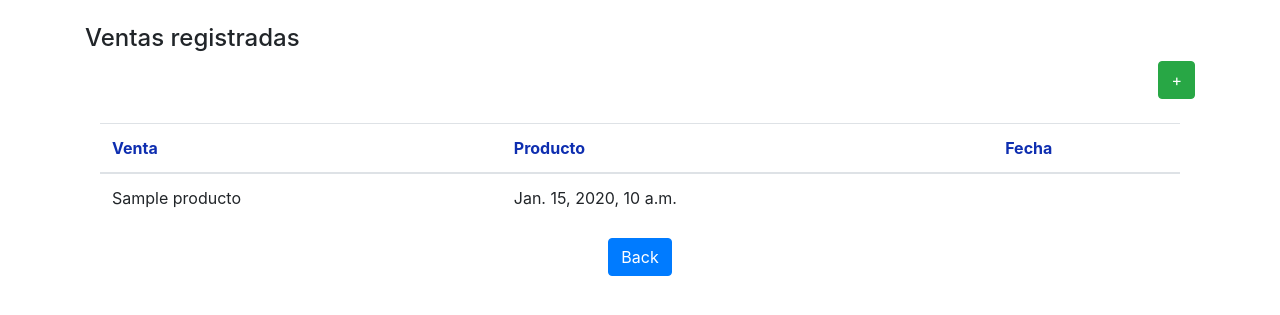
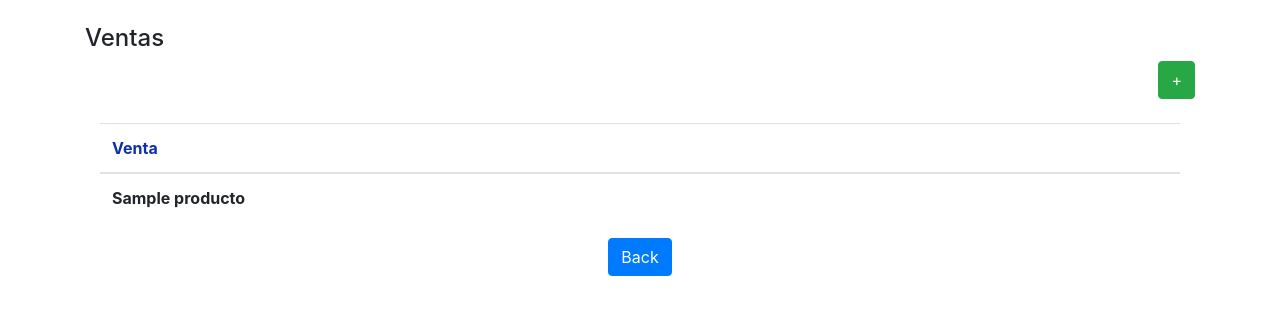
Before and after one commit to Lala341/IoTransit, a Django app: template productos/templates/Venta/ventas.html in a window 1280 px wide. Shown: the part 111-426 px from the top of the page. Run offline with Django 3.2, Linux system fonts and the light colour scheme; the template is opened without the code that fills it: most values are stand-ins (such as "Sample title", 1, 10 or a date in 2020); lists and menus that the app fills with data are empty; some libraries are stand-ins or nearby versions.

Commit message:
corecciones fecha

```diff
--- a/productos/forms.py
+++ b/productos/forms.py
@@ -32,9 +32,7 @@ class VentaForm(forms.ModelForm):
         model = Venta
         fields = [
             'producto',
-            #'dateTime',
         ]
         labels = {
-            'producto' : 'Producto',
-            #'dateTime' : 'Date Time',
+            'producto': 'Producto',
         }
--- a/productos/models.py
+++ b/productos/models.py
@@ -1,8 +1,6 @@
 from django.db import models
 
 # Create your models here.
-
-
 
 class Producto(models.Model):
     nombre = models.CharField(max_length=100, default='DEFAULT VALUE')
@@ -16,7 +14,6 @@ class Producto(models.Model):
 
 class Venta(models.Model):
     producto = models.ForeignKey(Producto, on_delete=models.CASCADE)
-    dateTime = models.DateTimeField(auto_now_add=True)
 
     def __str__(self):
         return 'La venta fue con el producto: $'.format(self.producto)
--- a/productos/templates/Venta/ventas.html
+++ b/productos/templates/Venta/ventas.html
@@ -4,7 +4,7 @@
 <div class="content">
     <div class="">
         <div class="page-header-title">
-            <h4 class="page-title">Ventas registradas</h4>
+            <h4 class="page-title">Ventas</h4>
             <div style="text-align:right;">
                 <button type="button" class="btn btn-success waves-effect waves-light"
                         onClick=" window.location.href='/ventacreate' " style="text-align:center;">+
@@ -21,20 +21,18 @@
 
             <div class="panel panel-default">
                 <div class="panel-body">
+
                     <table class="table table-hover">
                         <thead>
                         <tr style="color:#0E2EB0">
-                            <th font color="red">Venta</th>
-                            <th>Producto</th>
-                            <th>Fecha</th>
+                            <th>Venta</th>
                         </tr>
                         </thead>
                         <tbody>
 
                         {% for venta in venta_list %}
                         <tr>
-                            <td>{{ venta.producto.nombre }}</td>
-                            <td>{{ venta.dateTime }}</td>
+                            <th>{{ venta.producto.nombre }}</th>
                         </tr>
                         {% endfor %}
 
@@ -53,5 +51,4 @@
         </div>
     </div>
 </div>
-
 {% endblock %}
--- a/productos/views.py
+++ b/productos/views.py
@@ -53,7 +53,7 @@ def ProductoUpdate(request,pk):
     return render(request, 'Producto/productoUpdate.html', context)
 
 def VentaList(request):
-    queryset = Venta.objects.all().order_by('-dateTime')[:10]
+    queryset = Venta.objects.all()
     context = {
         'venta_list': queryset
     }
```
Also changed, not shown: productos/migrations/0001_initial.py.
